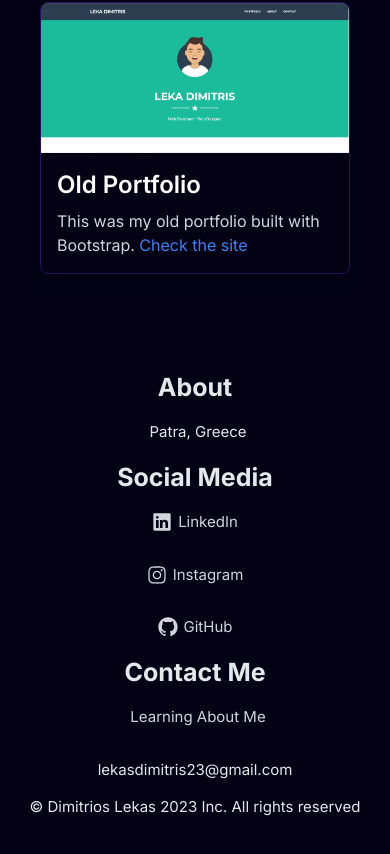
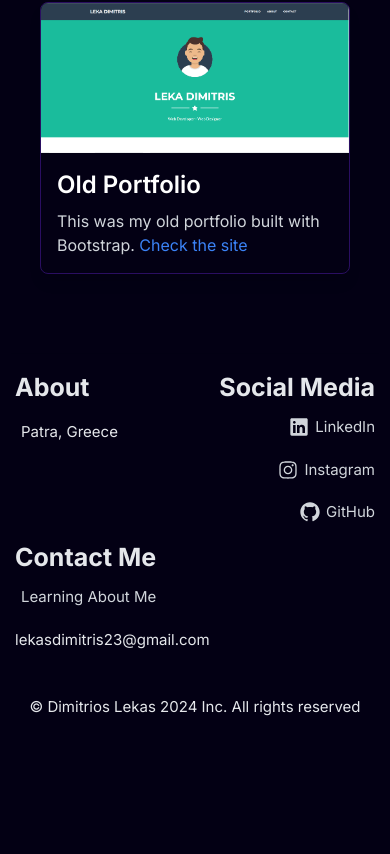
Before and after one commit to Dhmhtrhs07/Dimitris-lekas-porfolio, a Next.js app: page / in a window 390 px wide. Shown: the part 4290-5144 px from the top of the page. After the commit the page ends 5024 px from the top, so only its background shows below. Built offline with nearby package versions, Linux system fonts and the light colour scheme; a web font is replaced by a local one.

Commit message:
Update Footer.tsx
fixes to the footer on mobile

```diff
--- a/components/main/Footer.tsx
+++ b/components/main/Footer.tsx
@@ -8,7 +8,8 @@ import {
 const Footer = () => {
   return (
     <div className="w-full h-auto bg-transparent text-gray-200 shadow-lg p-[15px] relative z-50">
-      <div className="w-full flex flex-col items-center justify-center m-auto">
+      {/* Desktop View */}
+      <div className="hidden md:flex md:flex-col md:items-center md:justify-center">
         <div className="w-full h-full flex flex-row items-center justify-around flex-wrap">
           {/* About Section */}
           <div className="min-w-[200px] h-auto flex flex-col items-center justify-start">
@@ -66,8 +67,73 @@ const Footer = () => {
         </div>
 
         {/* Footer Copyright */}
-        <div className="mb-[20px] text-[15px] text-center">
-          &copy; Dimitrios Lekas 2023 Inc. All rights reserved
+        <div className="mt-[20px] text-[15px] text-center">
+          &copy; Dimitrios Lekas 2024 Inc. All rights reserved
+        </div>
+      </div>
+
+      {/* Mobile View */}
+      <div className="md:hidden w-full flex flex-col">
+        {/* Top Row: About and Social Media */}
+        <div className="flex justify-between items-start mb-[5px]">
+          {/* About Section */}
+          <div className="flex flex-col items-start">
+            <div className="font-bold text-[25px]">About</div>
+            <p className="flex flex-row items-center my-[15px]">
+              <span className="text-[15px] ml-[6px]">Patra, Greece</span>
+            </p>
+          </div>
+
+          {/* Social Media Section */}
+          <div className="flex flex-col items-end">
+            <div className="font-bold text-[25px]">Social Media</div>
+            <a
+              href="https://www.linkedin.com/in/dimitris-lekas-aa56171b0/"
+              target="_blank"
+              rel="noopener noreferrer"
+              className="flex flex-row items-center my-[10px] cursor-pointer text-gray-300 hover:text-gray-100"
+            >
+              <RxLinkedinLogo className="text-[20px]" />
+              <span className="text-[15px] ml-[6px]">LinkedIn</span>
+            </a>
+            <a
+              href="https://www.instagram.com/dhmhtrhs.lekas/?hl=el"
+              target="_blank"
+              rel="noopener noreferrer"
+              className="flex flex-row items-center my-[10px] cursor-pointer text-gray-300 hover:text-gray-100"
+            >
+              <RxInstagramLogo className="text-[20px]" />
+              <span className="text-[15px] ml-[6px]">Instagram</span>
+            </a>
+            <a
+              href="https://github.com/Dhmhtrhs07"
+              target="_blank"
+              rel="noopener noreferrer"
+              className="flex flex-row items-center my-[10px] cursor-pointer text-gray-300 hover:text-gray-100"
+            >
+              <RxGithubLogo className="text-[20px]" />
+              <span className="text-[15px] ml-[6px]">GitHub</span>
+            </a>
+          </div>
+        </div>
+
+        {/* Contact Me Section */}
+        <div className="flex flex-col items-start mt-[0px] mb-[15px]">
+          <div className="font-bold text-[25px]">Contact Me</div>
+          <a
+            href="mailto:lekasdimitris23@gmail.com"
+            className="flex flex-row items-center my-[10px] cursor-pointer text-gray-300 hover:text-gray-100"
+          >
+            <span className="text-[15px] ml-[6px]">Learning About Me</span>
+          </a>
+          <p className="text-[15px] my-[10px]">
+            lekasdimitris23@gmail.com
+          </p>
+        </div>
+
+        {/* Footer Copyright */}
+        <div className="mt-[20px] text-[15px] text-center">
+          &copy; Dimitrios Lekas 2024 Inc. All rights reserved
         </div>
       </div>
     </div>
```
